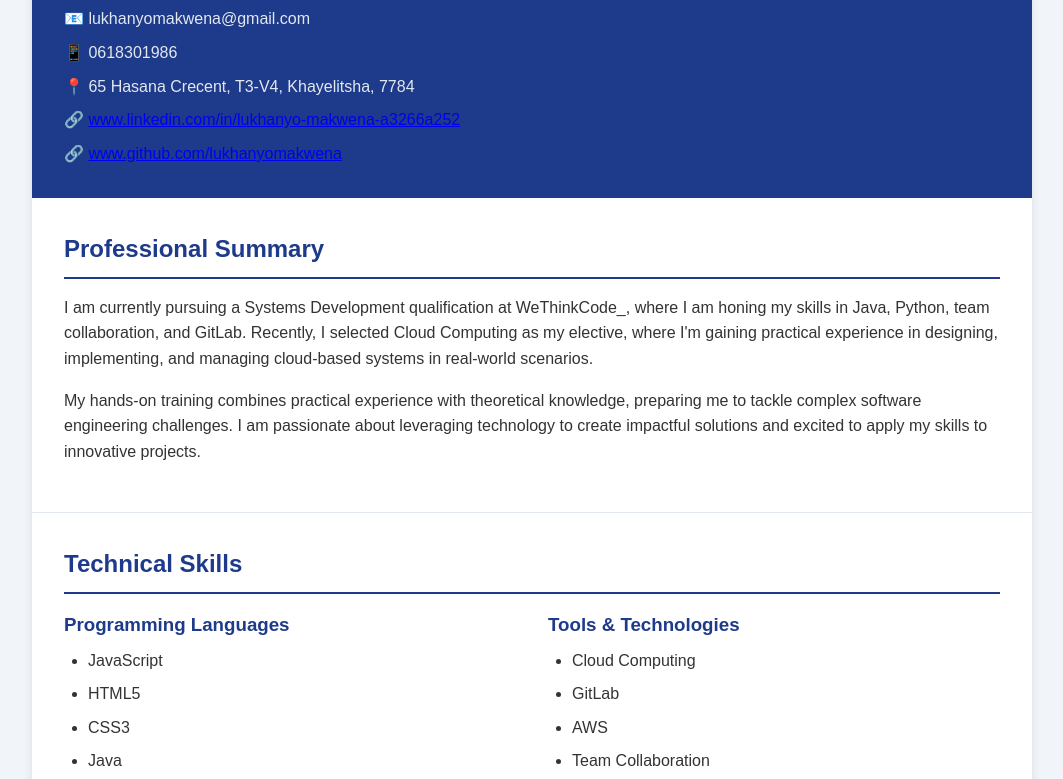
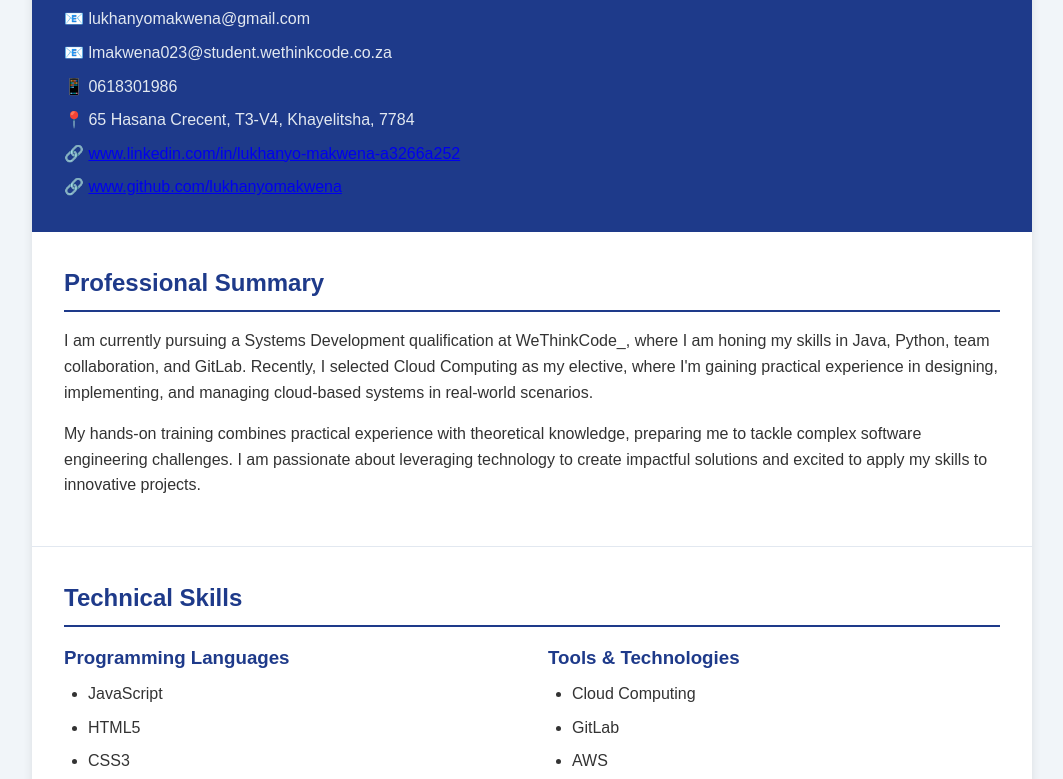
Before and after one commit to lukhanyomakwena/lukhanyo-makwena-resume, a plain HTML site: page index.html in a window 1280 px wide. Shown: the part 184-963 px from the top of the page, without its empty margins (108-1171 px from the left). Drawn offline with Linux system fonts and the light colour scheme.

Commit message:
added my school email to the resume

```diff
--- a/index.html
+++ b/index.html
@@ -15,6 +15,7 @@
         <p class="title">Aspiring Software Engineer | Training at WeThinkCode_</p>
         <div class="contact-info">
             <p>📧 lukhanyomakwena@gmail.com</p>
+            <p>📧 lmakwena023@student.wethinkcode.co.za</p>
             <p>📱 0618301986</p>
             <p>📍 65 Hasana Crecent, T3-V4, Khayelitsha, 7784</p>
             <p>🔗 <a href="https://www.linkedin.com/in/lukhanyo-makwena-a3266a252" target="_blank">www.linkedin.com/in/lukhanyo-makwena-a3266a252</a></p>
```
